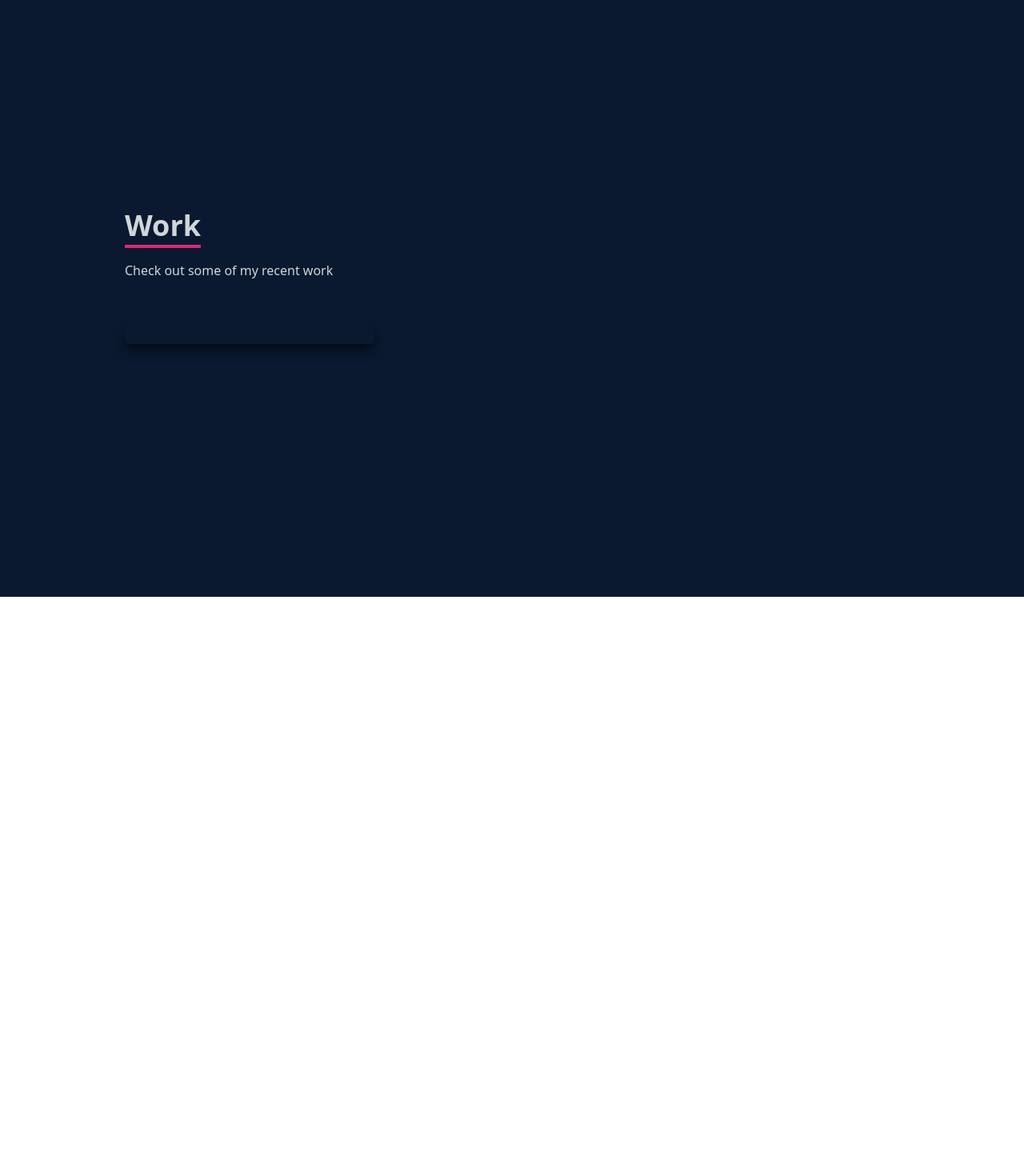
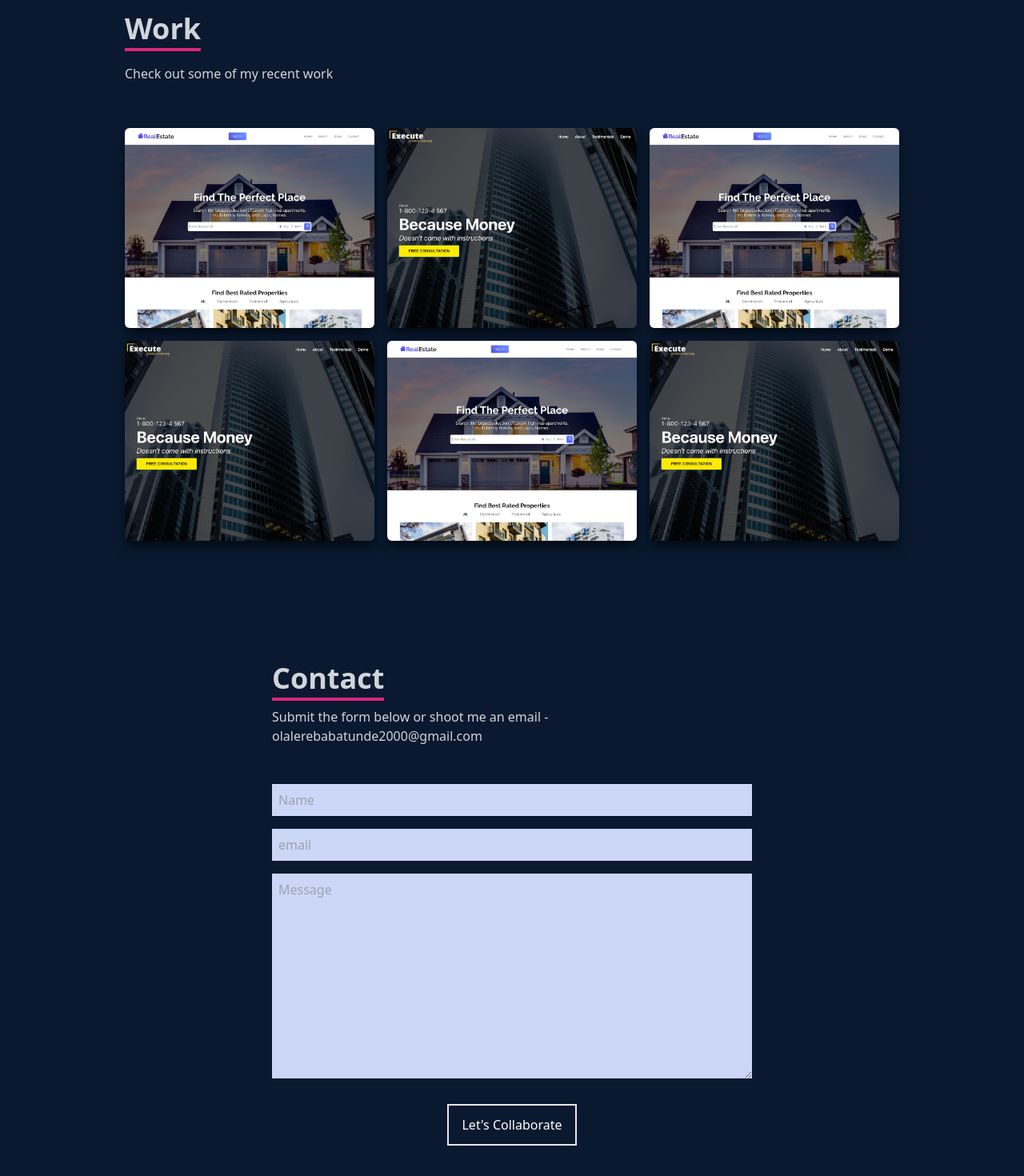
Before and after one commit to TOOBAD3060/portfolio, a React (Create React App) app: page / in a window 1280 px wide. Shown: the part 2454-3924 px from the top of the page at 80% size. Before the commit the page ends 3200 px from the top, so only its background shows below. Built offline with nearby package versions, Linux system fonts and the light colour scheme.

Commit message:
added-Contact.jsx

```diff
--- a/src/App.js
+++ b/src/App.js
@@ -1,4 +1,5 @@
 import About from "./components/About";
+import Contact from "./components/Contact";
 import Home from "./components/Home";
 import Navbar from "./components/Navbar";
 import Skills from "./components/Skills";
@@ -12,6 +13,7 @@ function App() {
       <About />
       <Skills />
       <Work />
+      <Contact />
     </div>
   );
 }
--- /dev/null
+++ b/src/components/Contact.jsx
@@ -0,0 +1,25 @@
+import React from 'react'
+
+const Contact = () => {
+  return (
+    <div name='contact' className='w-full h-screen bg-[#0a192f] flex justify-center items-center p-4  ' >
+        <form action='' className='flex flex-col max-w-[600px] w-full '>
+                <div className='pb-8'>
+                    <p className='text-4xl font-bold inline border-b-4 border-pink-600 text-gray-300'>
+                        Contact
+                    </p>
+                    <p className='text-gray-300 py-4'>
+                        Submit the form below or shoot me an email - olalerebabatunde2000@gmail.com
+                    </p>
+                </div>
+
+                <input className='bg-[#ccd6f6] p-2 ' type='text' placeholder='Name' name='name' />
+                <input className='my-4 p-2 bg-[#ccd6f6] ' type='email' placeholder='email' name='email' />
+                <textarea className='bg-[#ccd6f6] p-2' name='message' rows='10' placeholder='Message' ></textarea>
+                <button className='text-white border-2 hover:bg-pink-600 hover:border-pink-600 px-4 py-3 my-8 mx-auto flex items-center '>Let's Collaborate</button>
+        </form>
+    </div>
+  )
+}
+
+export default Contact
--- a/src/components/Work.jsx
+++ b/src/components/Work.jsx
@@ -1,5 +1,6 @@
 import React from 'react'
-import Working from '../assets/projects/workImg.jpeg'
+import WorkImg from '../assets/projects/workImg.jpeg'
+import realEstate from '../assets/projects/realestate.jpg'
 
 
 const Work = () => {
@@ -11,25 +12,153 @@ const Work = () => {
                 <p className='py-6'> Check out some of my recent work</p>
              </div>
 
+                {/* Card Container */}
              <div className='grid sm:grid-cols-2 md:grid-cols-3 gap-4 '>
-                <div className='shadow-lg shadow-[#040c16] group container rounded-md flex justify-center items-center mx-auto content-div '>
+
+                {/* Grid item */}
+                <div style={{backgroundImage:`url(${realEstate})`}}
+                className='shadow-lg shadow-[#040c16] group container rounded-md flex justify-center items-center mx-auto content-div '>
 
                     {/* Hover effects */}
-                    <div>
-                        <span>
-
+                    <div className='opacity-0 group-hover:opacity-100 '>
+                        <span className='text-2xl font-bold text-white tracking-wider '>
+React JS Application
                         </span>
-                        <div>
+                        <div className='pt-8 text-center '>
                             <a href='/'>
-                                <button></button>
+                                <button className='text-center rounded-lg px-4 py-3 m-2 bg-white text-gray-700 font-bold text-lg '>
+                                    Demo
+                                </button>
                             </a>
                             <a href='/'>
-                                <button></button>
+                                <button className='text-center rounded-lg px-4 py-3 m-2 bg-white text-gray-700 font-bold text-lg '>
+                                    Code
+                                </button>
+                            </a>
+                        </div>
+                    </div>
+                </div>
+                         {/* Grid Item */}
+
+                <div style={{backgroundImage:`url(${WorkImg})`}}
+                className='shadow-lg shadow-[#040c16] group container rounded-md flex justify-center items-center mx-auto content-div '>
+
+                    {/* Hover effects */}
+                    <div className='opacity-0 group-hover:opacity-100 '>
+                        <span className='text-2xl font-bold text-white tracking-wider '>
+React JS Application
+                        </span>
+                        <div className='pt-8 text-center '>
+                            <a href='/'>
+                                <button className='text-center rounded-lg px-4 py-3 m-2 bg-white text-gray-700 font-bold text-lg '>
+                                    Demo
+                                </button>
+                            </a>
+                            <a href='/'>
+                                <button className='text-center rounded-lg px-4 py-3 m-2 bg-white text-gray-700 font-bold text-lg '>
+                                    Code
+                                </button>
+                            </a>
+                        </div>
+                    </div>
+                </div>
+                         {/* Grid Item */}
+
+
+                <div style={{backgroundImage:`url(${realEstate})`}}
+                className='shadow-lg shadow-[#040c16] group container rounded-md flex justify-center items-center mx-auto content-div '>
+
+                    {/* Hover effects */}
+                    <div className='opacity-0 group-hover:opacity-100 '>
+                        <span className='text-2xl font-bold text-white tracking-wider '>
+React JS Application
+                        </span>
+                        <div className='pt-8 text-center '>
+                            <a href='/'>
+                                <button className='text-center rounded-lg px-4 py-3 m-2 bg-white text-gray-700 font-bold text-lg '>
+                                    Demo
+                                </button>
+                            </a>
+                            <a href='/'>
+                                <button className='text-center rounded-lg px-4 py-3 m-2 bg-white text-gray-700 font-bold text-lg '>
+                                    Code
+                                </button>
+                            </a>
+                        </div>
+                    </div>
+                </div>
+                         {/* Grid Item */}
+
+                <div style={{backgroundImage:`url(${WorkImg})`}}
+                className='shadow-lg shadow-[#040c16] group container rounded-md flex justify-center items-center mx-auto content-div '>
+
+                    {/* Hover effects */}
+                    <div className='opacity-0 group-hover:opacity-100 '>
+                        <span className='text-2xl font-bold text-white tracking-wider '>
+React JS Application
+                        </span>
+                        <div className='pt-8 text-center '>
+                            <a href='/'>
+                                <button className='text-center rounded-lg px-4 py-3 m-2 bg-white text-gray-700 font-bold text-lg '>
+                                    Demo
+                                </button>
+                            </a>
+                            <a href='/'>
+                                <button className='text-center rounded-lg px-4 py-3 m-2 bg-white text-gray-700 font-bold text-lg '>
+                                    Code
+                                </button>
+                            </a>
+                        </div>
+                    </div>
+                </div>
+                        {/* Grid Item */}
+                <div style={{backgroundImage:`url(${realEstate})`}}
+                className='shadow-lg shadow-[#040c16] group container rounded-md flex justify-center items-center mx-auto content-div '>
+
+                    {/* Hover effects */}
+                    <div className='opacity-0 group-hover:opacity-100 '>
+                        <span className='text-2xl font-bold text-white tracking-wider '>
+React JS Application
+                        </span>
+                        <div className='pt-8 text-center '>
+                            <a href='/'>
+                                <button className='text-center rounded-lg px-4 py-3 m-2 bg-white text-gray-700 font-bold text-lg '>
+                                    Demo
+                                </button>
+                            </a>
+                            <a href='/'>
+                                <button className='text-center rounded-lg px-4 py-3 m-2 bg-white text-gray-700 font-bold text-lg '>
+                                    Code
+                                </button>
+                            </a>
+                        </div>
+                    </div>
+                </div>
+                            {/* Grid Item */}
+                <div style={{backgroundImage:`url(${WorkImg})`}}
+                className='shadow-lg shadow-[#040c16] group container rounded-md flex justify-center items-center mx-auto content-div '>
+
+                    {/* Hover effects */}
+                    <div className='opacity-0 group-hover:opacity-100 '>
+                        <span className='text-2xl font-bold text-white tracking-wider '>
+React JS Application
+                        </span>
+                        <div className='pt-8 text-center '>
+                            <a href='/'>
+                                <button className='text-center rounded-lg px-4 py-3 m-2 bg-white text-gray-700 font-bold text-lg '>
+                                    Demo
+                                </button>
+                            </a>
+                            <a href='/'>
+                                <button className='text-center rounded-lg px-4 py-3 m-2 bg-white text-gray-700 font-bold text-lg '>
+                                    Code
+                                </button>
                             </a>
                         </div>
                     </div>
                 </div>
              </div>
+
         </div>
     </div>
   )
--- a/src/index.css
+++ b/src/index.css
@@ -9,3 +9,18 @@
         @apply cursor-pointer;
     }
 }
+
+.content-div {
+    background-repeat: no-repeat;
+    background-size: cover;
+    background-position: center;
+    height: 250px;
+}
+
+.content-div:hover{
+    background-image: linear-gradient(
+        to right,
+        rgba(112, 157, 255, 0.8),
+        hsla(242, 74%, 61%, 0.8)
+    )!important ;
+}
```
